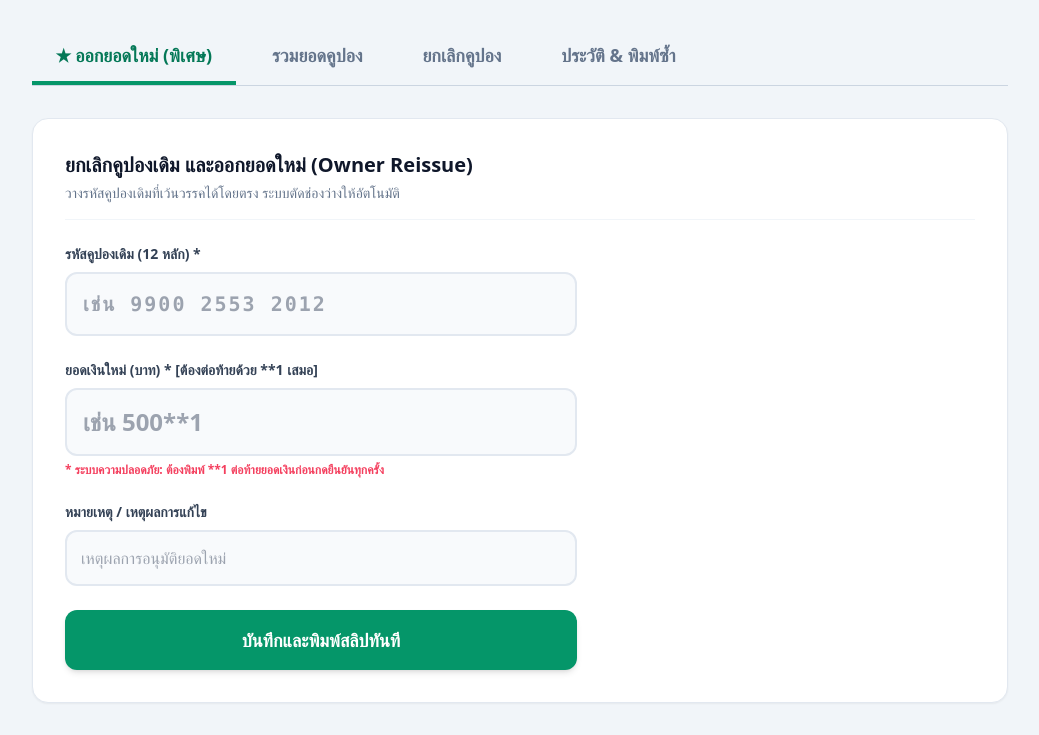
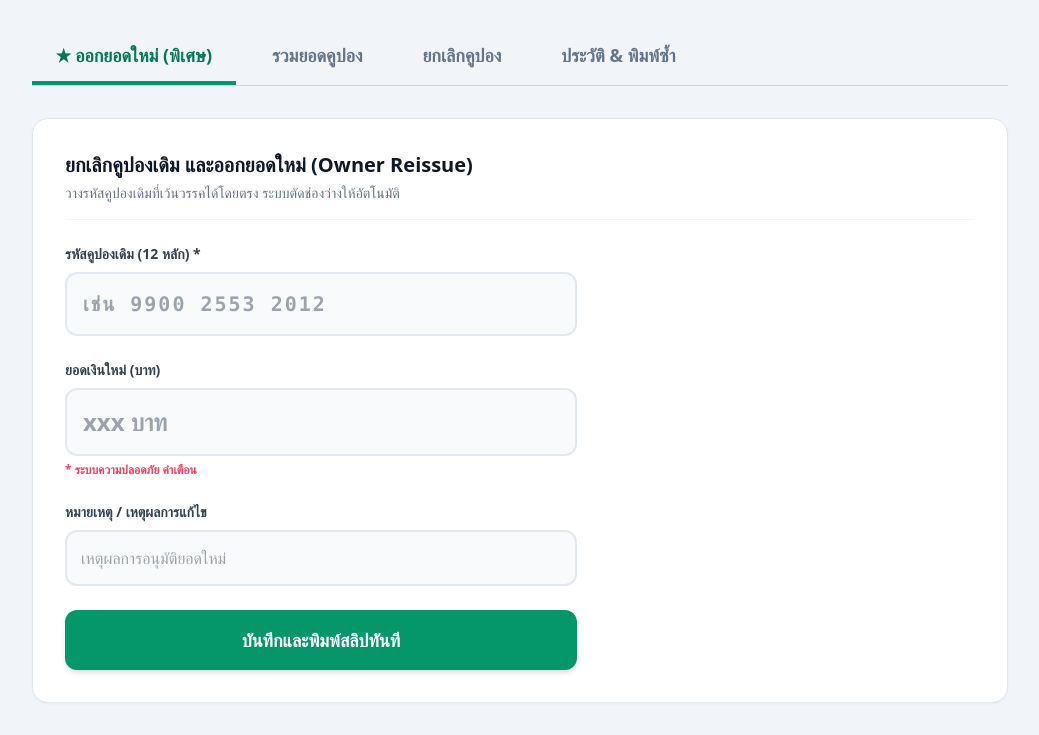
Before and after one commit to tarmi12/momsupamixv, a plain HTML site: page index.html in a window 1280 px wide. Shown: the part 143-878 px from the top of the page, without its empty margins (120-1159 px from the left). Drawn offline with nearby package versions, Linux system fonts and the light colour scheme.

Commit message:
Update input fields and alert messages in index.html
เอาคำเตือนออก

```diff
--- a/index.html
+++ b/index.html
@@ -97,9 +97,9 @@
         </div>
 
         <div>
-          <label class="block text-sm font-bold text-slate-700 mb-2">ยอดเงินใหม่ (บาท) * [ต้องต่อท้ายด้วย **1 เสมอ]</label>
-          <input type="text" id="reissue_amount_input" placeholder="เช่น 500**1" class="w-full bg-slate-50 border-2 border-slate-200 focus:border-emerald-600 focus:bg-white p-4 rounded-xl text-2xl font-black text-slate-900 transition outline-none">
-          <p class="text-xs text-rose-500 mt-1.5 font-bold">* ระบบความปลอดภัย: ต้องพิมพ์ **1 ต่อท้ายยอดเงินก่อนกดยืนยันทุกครั้ง</p>
+          <label class="block text-sm font-bold text-slate-700 mb-2">ยอดเงินใหม่ (บาท)</label>
+          <input type="text" id="reissue_amount_input" placeholder="xxx บาท" class="w-full bg-slate-50 border-2 border-slate-200 focus:border-emerald-600 focus:bg-white p-4 rounded-xl text-2xl font-black text-slate-900 transition outline-none">
+          <p class="text-xs text-rose-500 mt-1.5 font-bold">* ระบบความปลอดภัย คำเตือน</p>
         </div>
 
         <div>
@@ -333,7 +333,7 @@
     function validateAndTriggerReissue() {
       const raw = amtInput.value.trim();
       if (!raw.endsWith('**1')) {
-        alert("คำเตือนความปลอดภัย: คุณต้องใส่ **1 ต่อท้ายยอดเงินเสมอ (เช่น 500**1) จึงจะสามารถออกยอดใหม่ได้");
+        alert("คำเตือนความปลอดภัย: คุณกำลังออกยอดใหม่ โปรดตรวจสอบ");
         amtInput.focus();
         return;
       }
```
